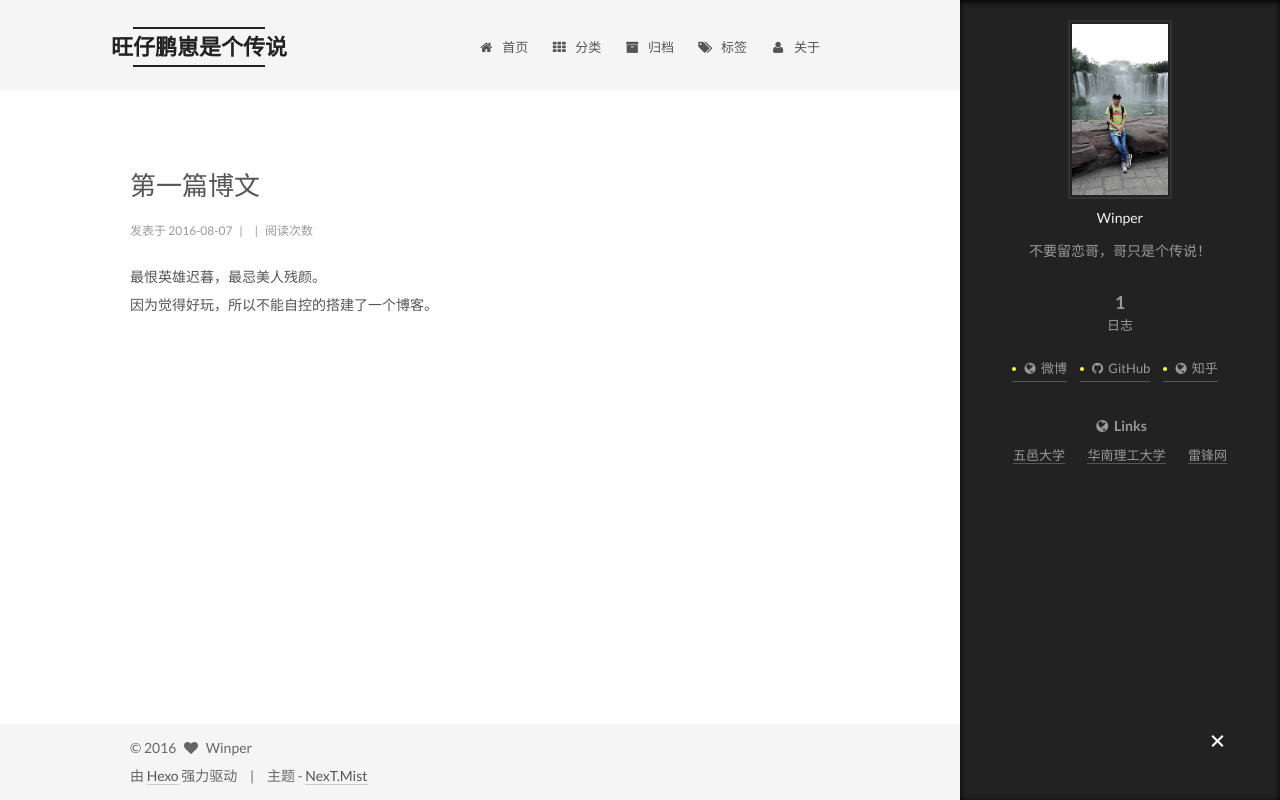
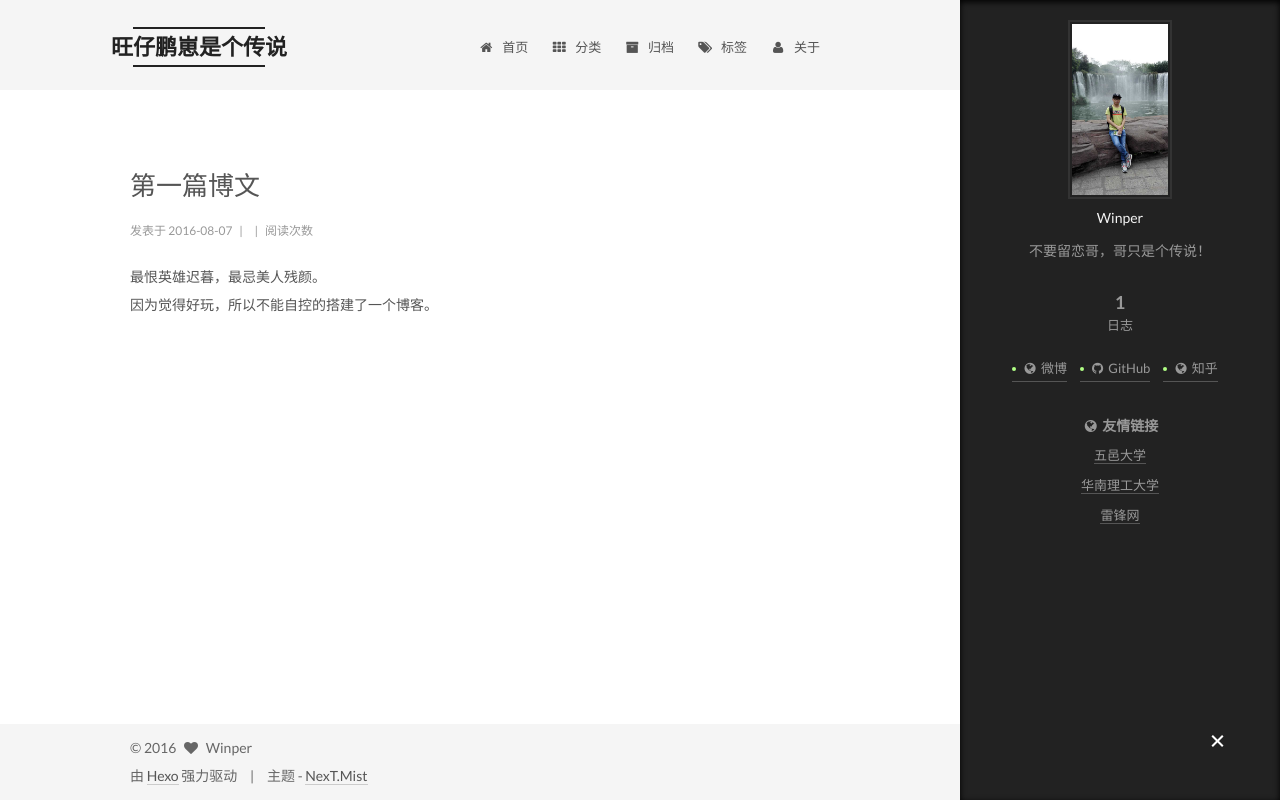
Before and after one commit to winper001/winper001.github.io, a plain HTML site: page index.html in a window 1280 px wide. Drawn offline with Linux system fonts and the light colour scheme; a script that the page names is missing.

Commit message:
Site updated: 2016-08-08 16:30:05

```diff
--- a/css/main.css
+++ b/css/main.css
@@ -1548,7 +1548,7 @@ pre .javascript .function {
   width: 4px;
   height: 4px;
   border-radius: 50%;
-  background: #ffff39;
+  background: #b0ff85;
 }
 .links-of-blogroll {
   font-size: 13px;
--- a/index.html
+++ b/index.html
@@ -434,10 +434,10 @@
 
 
 
-          <div class="links-of-blogroll motion-element links-of-blogroll-inline">
+          <div class="links-of-blogroll motion-element links-of-blogroll-block">
             <div class="links-of-blogroll-title">
               <i class="fa  fa-fw fa-globe"></i>
-              Links
+              友情链接
             </div>
             <ul class="links-of-blogroll-list">
 
```
Also changed, not shown: 2016/08/07/旺仔鹏崽是个传说/index.html (+2 -2 lines), about/index.html (+2 -2 lines), archives/2016/08/index.html (+2 -2 lines), archives/2016/index.html (+2 -2 lines), archives/index.html (+2 -2 lines), categories/index.html (+2 -2 lines), tags/index.html (+2 -2 lines), images/winper.jpg (deleted).
